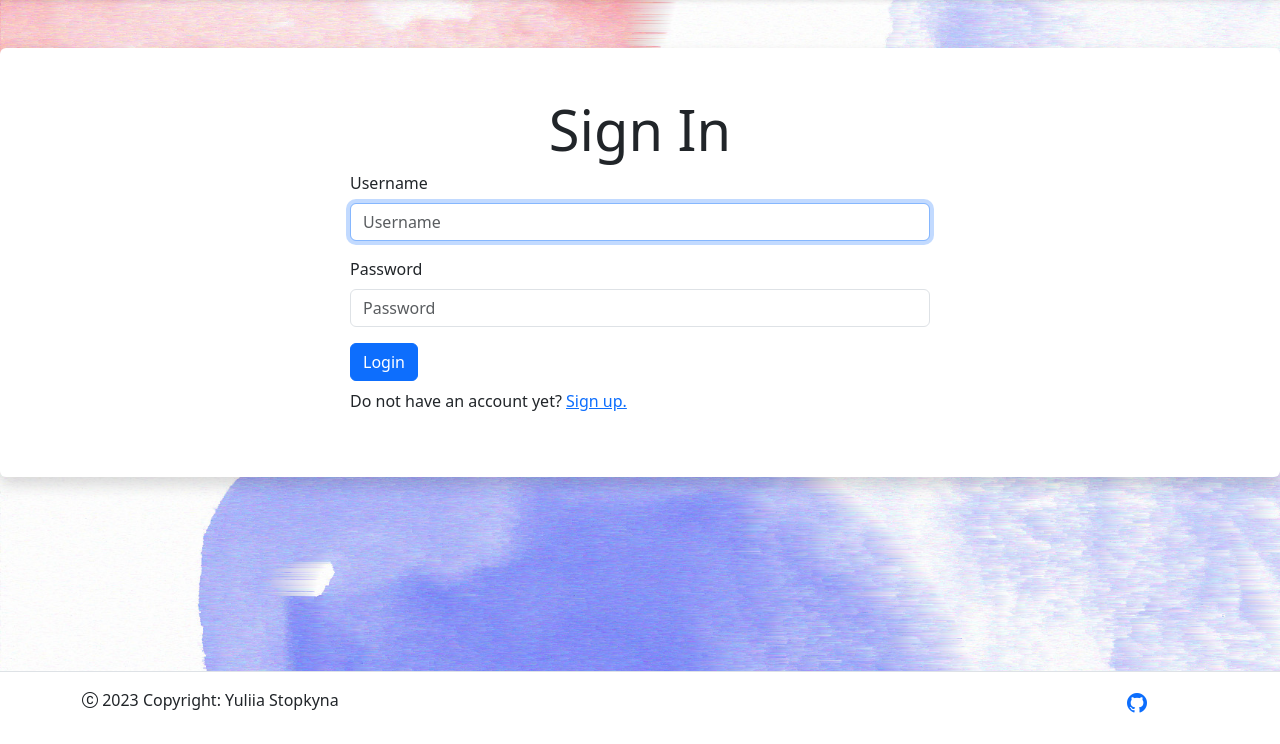
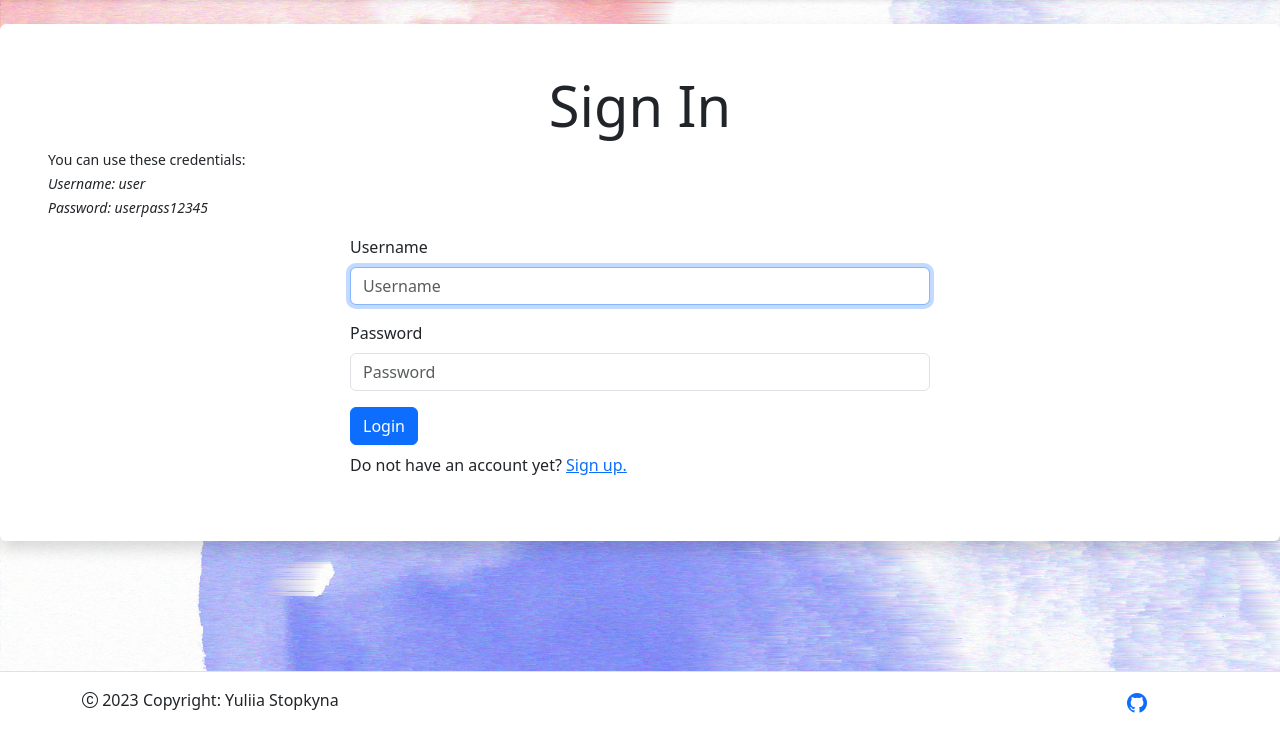
Before and after one commit to yuliia-stopkyna/mentorizon, a Django app: page /accounts/login/ in a window 1280 px wide. Shown: the part 56-800 px from the top of the page. Run offline with Django 4.2, Linux system fonts and the light colour scheme; some libraries are stand-ins or nearby versions.

Commit message:
Add test credentials for users on login page

```diff
--- a/templates/registration/login.html
+++ b/templates/registration/login.html
@@ -1,10 +1,17 @@
 {% extends "registration/base_registration.html" %}
 {% load bootstrap5 %}
 {% block content %}
-  <div class="container-fluid mt-5 p-5 rounded shadow bg-white">
-    <h1 class="text-center display-4">Sign In</h1>
+  <div class="container-fluid my-4 p-5 rounded shadow bg-white">
+    <h1 class="text-center display-4 mb-2">Sign In</h1>
+    <p class="mb-3">
+      <small>You can use these credentials:</small>
+      <br>
+      <small class="fst-italic">Username: user</small>
+      <br>
+      <small class="fst-italic">Password: userpass12345</small>
+    </p>
     <div class="row justify-content-center">
-      <div class="col-8 col-md-6">
+      <div class="col-10 col-md-6">
         <form method="post" action="{% url 'login' %}">
         {% csrf_token %}
         {% bootstrap_form form %}
```
